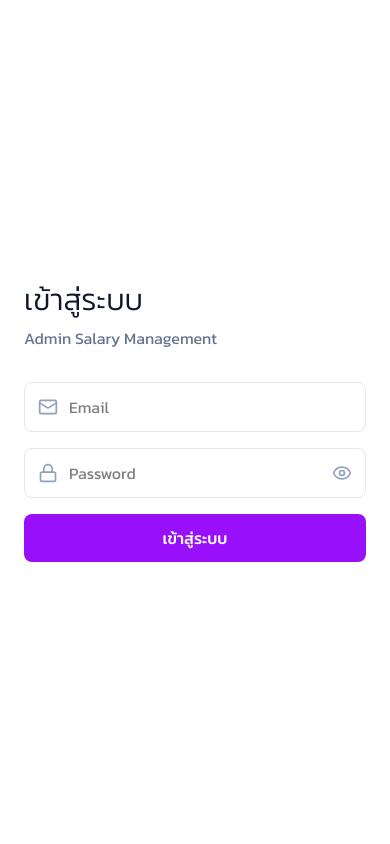
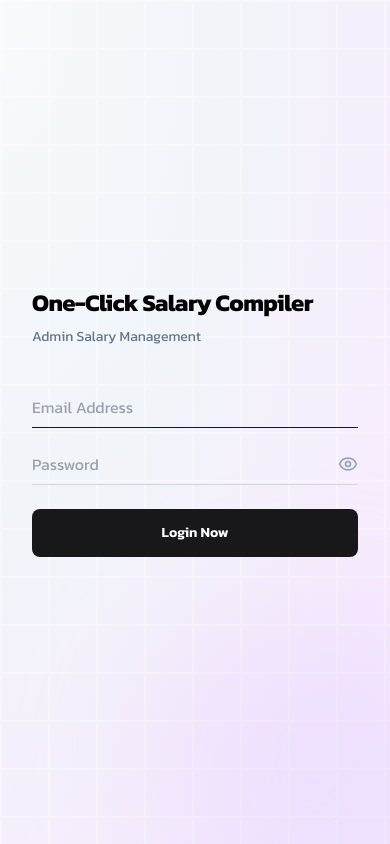
Before and after one commit to narakronkota/Permanent-employee, a React (Vite) app in the folder empolye/: page / in a window 390 px wide. Built offline with nearby package versions, Linux system fonts and the light colour scheme.

Commit message:
fix login page

```diff
--- a/empolye/src/Componet/Login.jsx
+++ b/empolye/src/Componet/Login.jsx
@@ -1,17 +1,17 @@
-import React, { useState } from 'react';
-import axios from 'axios';
-import { useNavigate } from 'react-router-dom';
-import { Mail, Lock, Eye, EyeOff } from 'lucide-react';
+import React, { useState } from "react";
+import axios from "axios";
+import { useNavigate } from "react-router-dom";
+import { Eye, EyeOff } from "lucide-react"; // ใช้ไอคอนลูกตาสำหรับซ่อน/แสดงรหัสผ่าน
 
-// 🌐 Centralized Endpoint Configurations
+//  Centralized Endpoint Configurations
 const API_BASE_URL = "https://staff-management-system-omega.vercel.app/api";
 
 const Login = () => {
   const navigate = useNavigate();
   const [showPassword, setShowPassword] = useState(false);
   const [loading, setLoading] = useState(false);
-  const [error, setError] = useState('');
-  const [values, setValues] = useState({ email: '', password: '' });
+  const [error, setError] = useState("");
+  const [values, setValues] = useState({ email: "", password: "" });
 
   //  Dynamic Form Inputs Handler (Safe State Management)
   const handleInputChange = (e) => {
@@ -26,88 +26,114 @@ const Login = () => {
   const handleSubmit = (event) => {
     event.preventDefault();
     setLoading(true);
-    setError('');
+    setError("");
 
-
-  axios.post(`${API_BASE_URL}/auth/adminlogin`, values, { withCredentials: true })
+    axios
+      .post(`${API_BASE_URL}/auth/adminlogin`, values, {
+        withCredentials: true,
+      })
       .then((result) => {
         if (result.data.loginStatus) {
-          navigate('/admin');
+          navigate("/admin");
         } else {
-          setError(result.data.Error || 'เข้าสู่ระบบไม่สำเร็จ');
+          setError(result.data.Error || "เข้าสู่ระบบไม่สำเร็จ");
         }
       })
-      .catch(() => setError('เกิดข้อผิดพลาด กรุณาลองใหม่อีกครั้ง'))
+      .catch(() => setError("เกิดข้อผิดพลาด กรุณาลองใหม่อีกครั้ง"))
       .finally(() => setLoading(false));
   };
 
   return (
-    <div className="min-h-screen flex bg-white">
-      {/* Left Column - Graphic Banner (Visible on Large Screens) */}
-      <div className="hidden lg:flex lg:w-1/2 bg-purple-100 items-center justify-center overflow-hidden">
-        <img
-          src="https://images.unsplash.com/photo-1632406898177-95f7acd8854f?q=80&w=1170&auto=format&fit=crop"
-          alt="Cover Art"
-          className="w-full h-full object-cover shadow-2xl"
-        />
+    <div className="flex min-h-screen bg-white font-sans">
+      <div className="relative hidden w-1/2 flex-col justify-between bg-gradient-to-b from-slate-950 via-slate-900 to-indigo-600 p-16 text-white md:flex">
+        <div className="absolute inset-0 opacity-10 bg-[linear-gradient(to_right,#fff_1px,transparent_1px),linear-gradient(to_bottom,#fff_1px,transparent_1px)] bg-[size:4rem_4rem]"></div>
+
+        <div className="relative z-10 my-auto max-w-md">
+          <div className="mb-6 text-6xl">＊</div>
+
+          <h1 className="mb-6 text-5xl font-bold leading-tight">
+            Hello <br />
+            One-Click Salary Compiler.{" "}
+            <span className="inline-block animate-bounce">👋</span>
+          </h1>
+
+          <p className="text-lg leading-relaxed text-blue-100">
+            Get highly productive through payroll automation. A concept sandbox
+            designed to save tons of time
+          </p>
+        </div>
       </div>
 
-      {/* Right Column - Unified Login Credentials Form */}
-      <div className="w-full lg:w-1/2 flex items-center justify-center p-6 sm:p-12">
-        <div className="w-full max-w-sm">
-          <h2 className="text-3xl font-light text-slate-900 mb-2">เข้าสู่ระบบ</h2>
-          <p className="text-slate-500 mb-8">Admin Salary Management</p>
+      <div className="relative flex w-full items-center justify-center p-8 md:w-1/2 lg:p-16 bg-[radial-gradient(at_top_left,#f8fafc_0%,#f1f5f9_40%,#fae8ff_100%)] overflow-hidden">
+        {/* ลายตารางกริดสีขาว */}
+        <div className="absolute inset-0 z-0 opacity-40 bg-[linear-gradient(to_right,#ffffff_2px,transparent_2px),linear-gradient(to_bottom,#ffffff_2px,transparent_2px)] bg-[size:3rem_3rem]"></div>
 
-          {/* Conditional Error Notification Toast */}
+        <div className="absolute -bottom-20 -right-20 z-0 h-80 w-80 rounded-full bg-gradient-to-br from-fuchsia-200/40 to-indigo-200/40 blur-3xl"></div>
+
+        <div className="relative z-10 w-full max-w-md space-y-12">
+          <div>
+            <div className="text-2xl font-bold tracking-tight text-black mb-2">
+              One-Click Salary Compiler
+            </div>
+            <p className="text-sm text-slate-500">Admin Salary Management</p>
+          </div>
+
           {error && (
-            <div className="mb-5 p-3 rounded-lg bg-red-50 text-red-700 text-sm animate-in fade-in duration-200">
-              {error}
+            <div className="p-3.5 rounded-xl bg-red-50/80 border border-red-100 text-red-600 text-sm font-medium flex items-center gap-2 animate-in fade-in slide-in-from-top-2 duration-200">
+
+              <span className="h-1.5 w-1.5 rounded-full bg-red-500 animate-pulse"></span>
+
+
+              {error === "เข้าสู่ระบบไม่สำเร็จ" || error === "Wrong password"
+                ? "รหัสผ่านไม่ถูก."
+                : error}
             </div>
           )}
 
-          <form onSubmit={handleSubmit} className="space-y-4">
-            {/* Email Field Container */}
-            <div className="relative">
-              <Mail className="absolute left-3.5 top-1/2 -translate-y-1/2 w-5 h-5 text-slate-400" />
+          <form className="space-y-6" onSubmit={handleSubmit}>
+            {/* Input Email */}
+            <div className="relative border-b border-gray-900 pb-2">
               <input
                 type="email"
                 name="email"
                 value={values.email}
                 onChange={handleInputChange}
-                placeholder="Email"
-                className="w-full pl-11 pr-4 py-3 border border-slate-200 rounded-lg focus:outline-none focus:border-purple-500 focus:ring-2 focus:ring-purple-100 transition"
+                className="w-full bg-transparent text-base text-gray-900 placeholder-gray-400 focus:outline-none"
+                placeholder="Email Address"
                 required
               />
             </div>
 
-            {/* Password Field Container */}
-            <div className="relative">
-              <Lock className="absolute left-3.5 top-1/2 -translate-y-1/2 w-5 h-5 text-slate-400" />
+            <div className="relative border-b border-gray-300 pb-2 focus-within:border-gray-900 transition-colors flex items-center">
               <input
-                type={showPassword ? 'text' : 'password'}
+                type={showPassword ? "text" : "password"}
                 name="password"
                 value={values.password}
                 onChange={handleInputChange}
+                className="w-full bg-transparent text-base text-gray-900 placeholder-gray-400 focus:outline-none pr-10"
                 placeholder="Password"
-                className="w-full pl-11 pr-11 py-3 border border-slate-200 rounded-lg focus:outline-none focus:border-purple-500 focus:ring-2 focus:ring-purple-100 transition"
                 required
               />
+
               <button
                 type="button"
-                onClick={() => setShowPassword(prev => !prev)}
-                className="absolute right-3.5 top-1/2 -translate-y-1/2 text-slate-400 hover:text-slate-600 transition"
+                onClick={() => setShowPassword((prev) => !prev)}
+                className="absolute right-0 text-slate-400 hover:text-slate-600 transition"
               >
-                {showPassword ? <EyeOff className="w-5 h-5" /> : <Eye className="w-5 h-5" />}
+                {showPassword ? (
+                  <EyeOff className="w-5 h-5" />
+                ) : (
+                  <Eye className="w-5 h-5" />
+                )}
               </button>
             </div>
 
-            {/* Form Submit Action Trigger Button */}
             <button
               type="submit"
               disabled={loading}
-              className="w-full py-3 rounded-lg bg-purple-600 text-white font-medium hover:bg-purple-700 active:scale-[0.98] transition disabled:opacity-60 disabled:pointer-events-none"
+              className="w-full rounded-lg bg-[#18181b] py-3.5 text-center text-sm font-semibold text-white transition-all hover:bg-gray-800 active:scale-[0.99] focus:outline-none focus:ring-2 focus:ring-gray-950 focus:ring-offset-2 disabled:opacity-60 disabled:pointer-events-none"
             >
-              {loading ? 'กำลังเข้าสู่ระบบ...' : 'เข้าสู่ระบบ'}
+              {loading ? "กำลังเข้าสู่ระบบ..." : "Login Now"}
             </button>
           </form>
         </div>
```
Also changed, not shown: empolye/src/Componet/Sidebar.jsx (+140 -68 lines), 1 other file (tests, documents, lock files or other folders).
